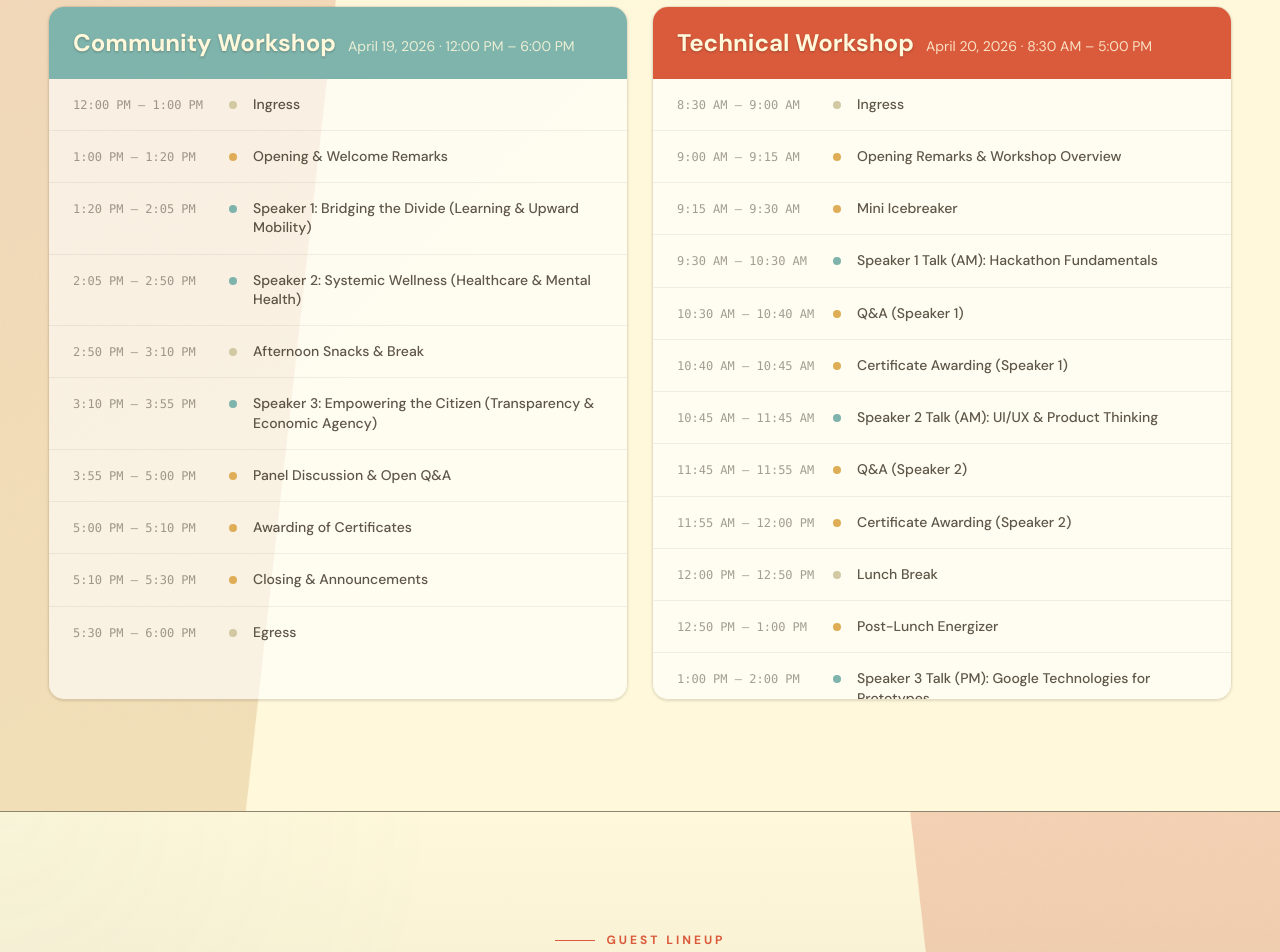
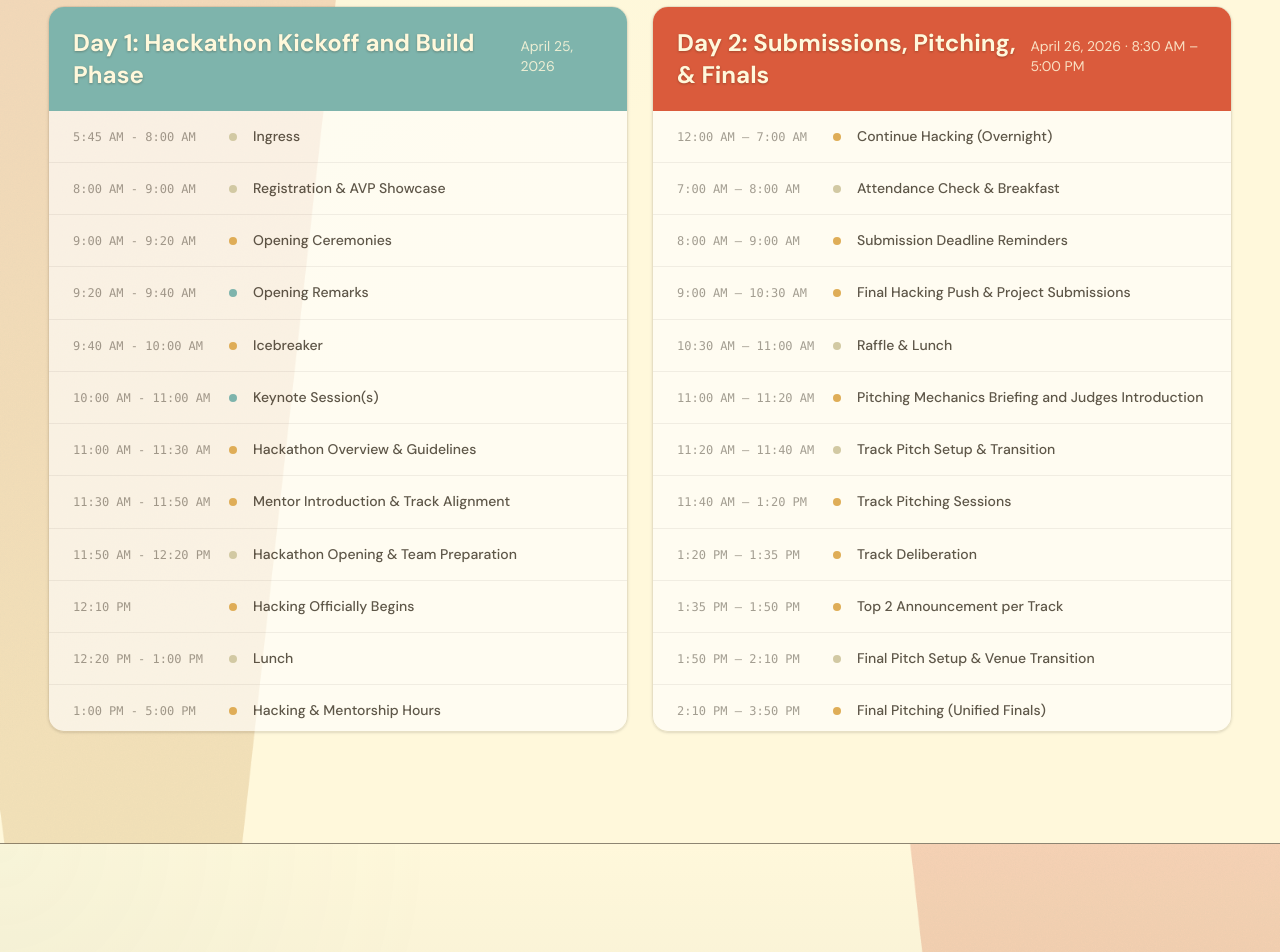
Before and after one commit to GDSC-PLM/innolympics-2026, a React (Vite) app: page / in a window 1280 px wide. Shown: the part 1027-1979 px from the top of the page. Built offline with nearby package versions, Linux system fonts and the light colour scheme.

Commit message:
Change Workshop timeline to D-Day timeline Removed whitecloak from sponsors

```diff
--- a/src/sections/Partners.tsx
+++ b/src/sections/Partners.tsx
@@ -10,7 +10,7 @@ import kmcLogo from '../raw-assets/sponsors/KMC-Updated-Logo-2026-Black.png'
 import manusLogo from '../raw-assets/sponsors/manus.png'
 import omniLogo from '../raw-assets/sponsors/Omni_Black_WithTitle.png'
 import mentalCoffeeLogo from '../raw-assets/sponsors/The Mental Coffee - Logo.jpg'
-import whitecloakLogo from '../raw-assets/sponsors/WHITECLOAK LOGO.png'
+
 
 const homeRoomLogo = new URL('../raw-assets/sponsors/Copy of Logo (BLUE).JPG', import.meta.url)
   .href
@@ -186,25 +186,6 @@ const showcases: Showcase[] = [
             name: 'KMC Solutions',
             summary:
               'KMC Solutions builds offshore global teams and flexible workspaces across the Philippines and Colombia, and serves as the official venue partner for the event.',
-            background: 'rgba(255,255,255,0.98)',
-          },
-        ],
-      },
-      {
-        id: 'event-supporter',
-        label: 'Event Supporter',
-        description:
-          'Supplemental brand backing grouped under the Vibrant Yellow Partner lane in the sponsor list.',
-        footnote: 'Vibrant Yellow Partner',
-        accent: '#DFAD57',
-        ink: '#1A1208',
-        artwork: [
-          {
-            src: whitecloakLogo,
-            alt: 'White Cloak Technologies logo',
-            name: 'White Cloak Technologies',
-            summary:
-              'White Cloak Technologies is confirmed as an Event Supporter under the Vibrant Yellow Partner tier for InnOlympics 2026.',
             background: 'rgba(255,255,255,0.98)',
           },
         ],
--- a/src/sections/Schedule.tsx
+++ b/src/sections/Schedule.tsx
@@ -2,47 +2,50 @@ import orangeredShape from '../raw-assets/orangered-shape.png'
 
 const days = [
   {
-    day: 'Community Workshop',
-    date: 'April 19, 2026 · 12:00 PM – 6:00 PM',
+    day: 'Day 1: Hackathon Kickoff and Build Phase ',
+    date: 'April 25, 2026',
     accentColor: '#7EB4AC', // brand-teal
     events: [
-      { time: '12:00 PM – 1:00 PM', title: 'Ingress', type: 'logistics' },
-      { time: '1:00 PM – 1:20 PM', title: 'Opening & Welcome Remarks', type: 'program' },
-      { time: '1:20 PM – 2:05 PM', title: 'Speaker 1: Bridging the Divide (Learning & Upward Mobility)', type: 'talk' },
-      { time: '2:05 PM – 2:50 PM', title: 'Speaker 2: Systemic Wellness (Healthcare & Mental Health)', type: 'talk' },
-      { time: '2:50 PM – 3:10 PM', title: 'Afternoon Snacks & Break', type: 'logistics' },
-      { time: '3:10 PM – 3:55 PM', title: 'Speaker 3: Empowering the Citizen (Transparency & Economic Agency)', type: 'talk' },
-      { time: '3:55 PM – 5:00 PM', title: 'Panel Discussion & Open Q&A', type: 'program' },
-      { time: '5:00 PM – 5:10 PM', title: 'Awarding of Certificates', type: 'program' },
-      { time: '5:10 PM – 5:30 PM', title: 'Closing & Announcements', type: 'program' },
-      { time: '5:30 PM – 6:00 PM', title: 'Egress', type: 'logistics' },
+      { time: '5:45 AM - 8:00 AM', title: 'Ingress', type: 'logistics' },
+      { time: '8:00 AM - 9:00 AM', title: 'Registration & AVP Showcase', type: 'logistics' },
+      { time: '9:00 AM - 9:20 AM', title: 'Opening Ceremonies', type: 'program' },
+      { time: '9:20 AM - 9:40 AM', title: 'Opening Remarks', type: 'talk' },
+      { time: '9:40 AM - 10:00 AM', title: 'Icebreaker', type: 'program' },
+      { time: '10:00 AM - 11:00 AM', title: 'Keynote Session(s)', type: 'talk' },
+      { time: '11:00 AM - 11:30 AM', title: 'Hackathon Overview & Guidelines', type: 'program' },
+      { time: '11:30 AM - 11:50 AM', title: 'Mentor Introduction & Track Alignment', type: 'program' },
+      { time: '11:50 AM - 12:20 PM', title: 'Hackathon Opening & Team Preparation', type: 'logistics' },
+      { time: '12:10 PM', title: 'Hacking Officially Begins', type: 'program' },
+      { time: '12:20 PM - 1:00 PM', title: 'Lunch', type: 'logistics' },
+      { time: '1:00 PM - 5:00 PM', title: 'Hacking & Mentorship Hours', type: 'program' },
+      { time: '5:00 PM - 6:00 PM', title: 'Continue Hacking', type: 'program' },
+      { time: '6:00 PM - 7:00 PM', title: 'Dinner', type: 'logistics' },
+      { time: '7:00 PM - 7:20 PM', title: 'Overnight Reminders & Announcements', type: 'program' },
+      { time: '7:20 PM - Overnight', title: 'Continue Hacking (Overnight Stay)', type: 'program' }
     ],
   },
   {
-    day: 'Technical Workshop',
-    date: 'April 20, 2026 · 8:30 AM – 5:00 PM',
+    day: 'Day 2: Submissions, Pitching, & Finals',
+    date: 'April 26, 2026 · 8:30 AM – 5:00 PM',
     accentColor: '#DA5B3C', // brand-coral
     events: [
-      { time: '8:30 AM – 9:00 AM', title: 'Ingress', type: 'logistics' },
-      { time: '9:00 AM – 9:15 AM', title: 'Opening Remarks & Workshop Overview', type: 'program' },
-      { time: '9:15 AM – 9:30 AM', title: 'Mini Icebreaker', type: 'program' },
-      { time: '9:30 AM – 10:30 AM', title: 'Speaker 1 Talk (AM): Hackathon Fundamentals', type: 'talk' },
-      { time: '10:30 AM – 10:40 AM', title: 'Q&A (Speaker 1)', type: 'program' },
-      { time: '10:40 AM – 10:45 AM', title: 'Certificate Awarding (Speaker 1)', type: 'program' },
-      { time: '10:45 AM – 11:45 AM', title: 'Speaker 2 Talk (AM): UI/UX & Product Thinking', type: 'talk' },
-      { time: '11:45 AM – 11:55 AM', title: 'Q&A (Speaker 2)', type: 'program' },
-      { time: '11:55 AM – 12:00 PM', title: 'Certificate Awarding (Speaker 2)', type: 'program' },
-      { time: '12:00 PM – 12:50 PM', title: 'Lunch Break', type: 'logistics' },
-      { time: '12:50 PM – 1:00 PM', title: 'Post-Lunch Energizer', type: 'program' },
-      { time: '1:00 PM – 2:00 PM', title: 'Speaker 3 Talk (PM): Google Technologies for Prototypes', type: 'talk' },
-      { time: '2:00 PM – 2:10 PM', title: 'Q&A (Speaker 3)', type: 'program' },
-      { time: '2:10 PM – 2:15 PM', title: 'Certificate Awarding (Speaker 3)', type: 'program' },
-      { time: '2:15 PM – 3:15 PM', title: 'Speaker 4 Talk (PM): Pitching for Impact', type: 'talk' },
-      { time: '3:15 PM – 3:25 PM', title: 'Q&A (Speaker 4)', type: 'program' },
-      { time: '3:25 PM – 3:30 PM', title: 'Certificate Awarding (Speaker 4)', type: 'program' },
-      { time: '3:30 PM – 4:15 PM', title: 'Hackathon Announcements & Early Topic Reveal', type: 'program' },
-      { time: '4:15 PM – 4:30 PM', title: 'Closing & Final Reminders', type: 'program' },
-      { time: '4:30 PM – 5:00 PM', title: 'Egress', type: 'logistics' },
+      { time: '12:00 AM – 7:00 AM', title: 'Continue Hacking (Overnight)', type: 'program' },
+      { time: '7:00 AM – 8:00 AM', title: 'Attendance Check & Breakfast', type: 'logistics' },
+      { time: '8:00 AM – 9:00 AM', title: 'Submission Deadline Reminders', type: 'program' },
+      { time: '9:00 AM – 10:30 AM', title: 'Final Hacking Push & Project Submissions', type: 'program' },
+      { time: '10:30 AM – 11:00 AM', title: 'Raffle & Lunch', type: 'logistics' },
+      { time: '11:00 AM – 11:20 AM', title: 'Pitching Mechanics Briefing and Judges Introduction', type: 'program' },
+      { time: '11:20 AM – 11:40 AM', title: 'Track Pitch Setup & Transition', type: 'logistics' },
+      { time: '11:40 AM – 1:20 PM', title: 'Track Pitching Sessions', type: 'program' },
+      { time: '1:20 PM – 1:35 PM', title: 'Track Deliberation', type: 'program' },
+      { time: '1:35 PM – 1:50 PM', title: 'Top 2 Announcement per Track', type: 'program' },
+      { time: '1:50 PM – 2:10 PM', title: 'Final Pitch Setup & Venue Transition', type: 'logistics' },
+      { time: '2:10 PM – 3:50 PM', title: 'Final Pitching (Unified Finals)', type: 'program' },
+      { time: '3:50 PM – 4:10 PM', title: 'Final Deliberation', type: 'program' },
+      { time: '4:10 PM – 5:00 PM', title: 'Awarding Ceremony', type: 'program' },
+      { time: '5:00 PM – 6:30 PM', title: 'Sponsors\' Talk (KMC & Omni)', type: 'talk' },
+      { time: '6:30 PM – 6:45 PM', title: 'Closing Program', type: 'program' },
+      { time: '6:45 PM – 7:15 PM', title: 'Egress', type: 'logistics' }
     ],
   },
 ]
```
